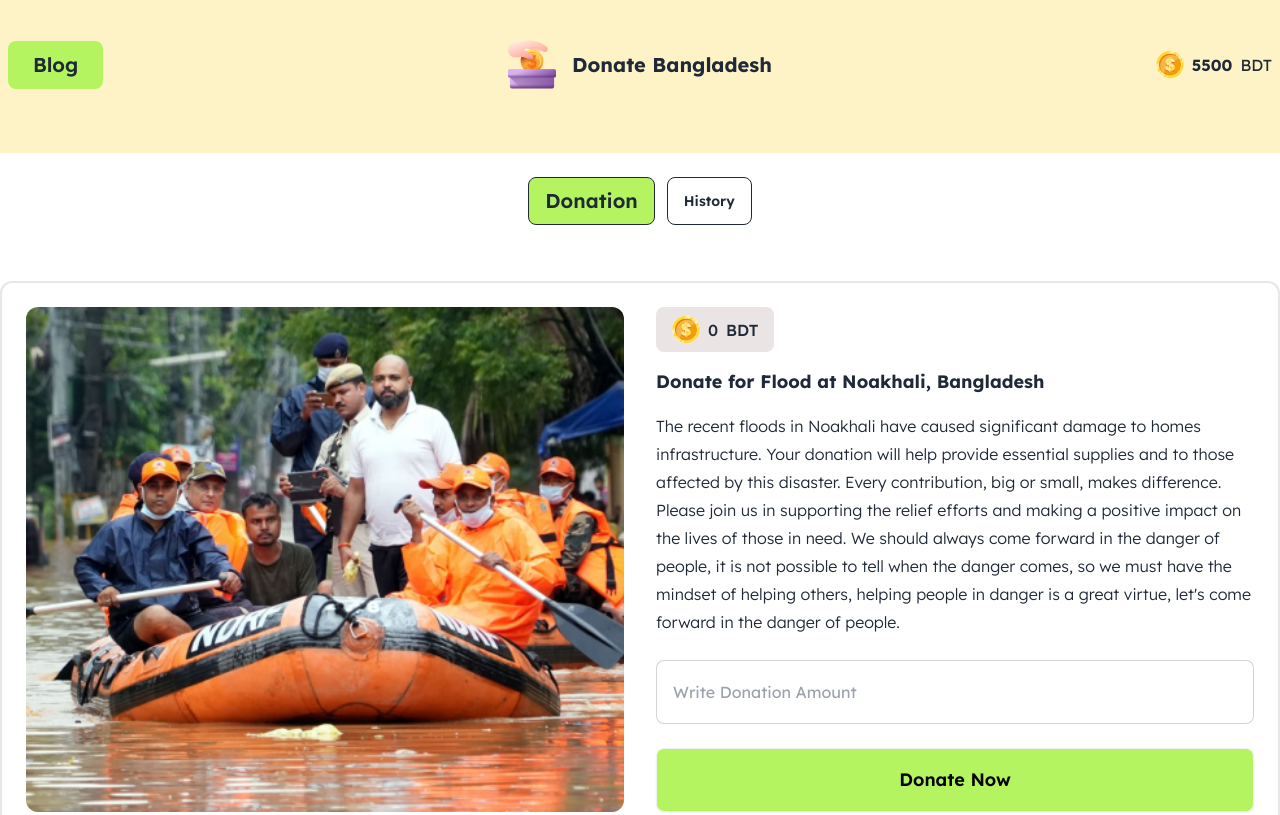
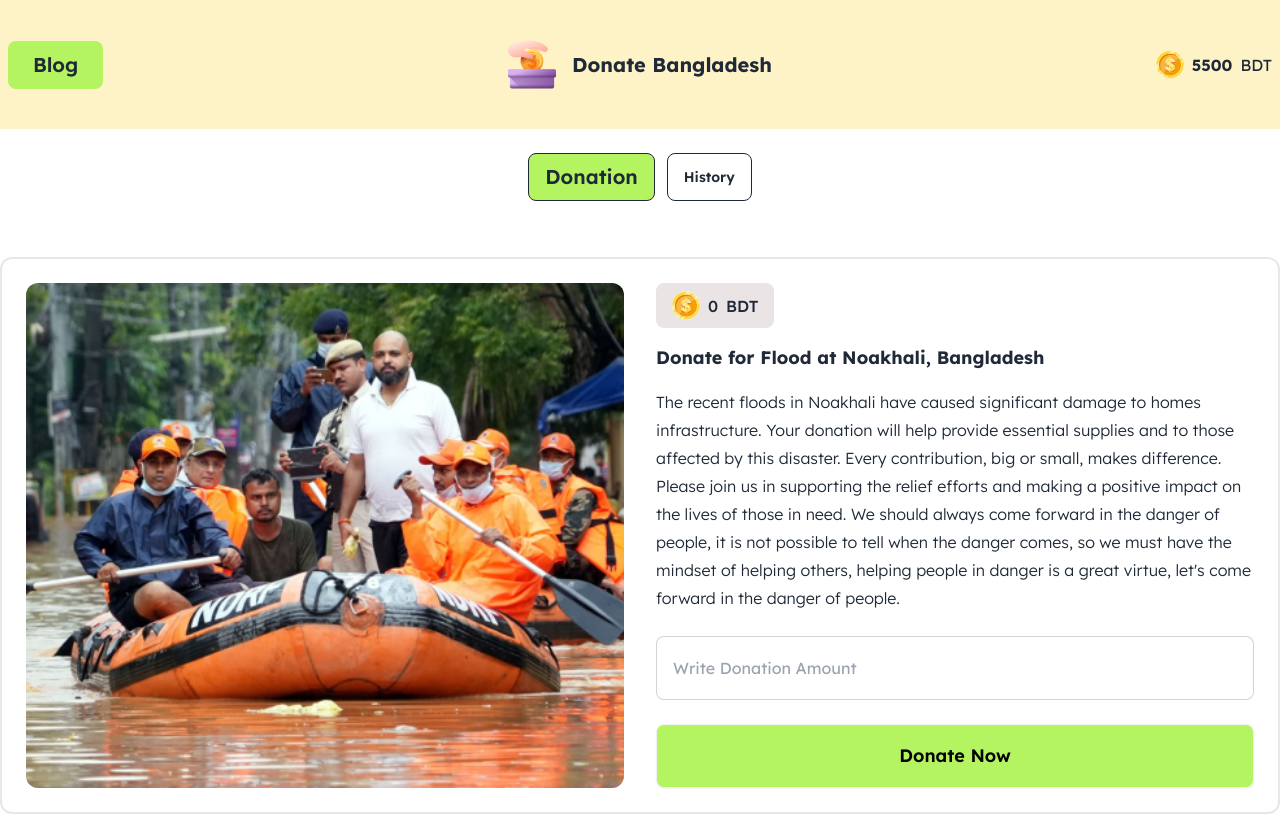
Before and after one commit to arman-miaa/donate-project-a-5, a plain HTML site: page index.html in a window 1280 px wide. Shown: the top 815 px of the page. Drawn offline with nearby package versions, Linux system fonts and the light colour scheme.

Commit message:
some modified in nav

```diff
--- a/index.html
+++ b/index.html
@@ -43,7 +43,7 @@
     <header class="sticky top-0 z-40">
         <nav >
         <!-- main nav -->
-        <div class="bg-[#fef3c7] py-6 pb-12 w-full">
+        <div class="bg-[#fef3c7] py-6  w-full">
             <div class="navbar container mx-auto">
   <div class="navbar-start">
 
```
